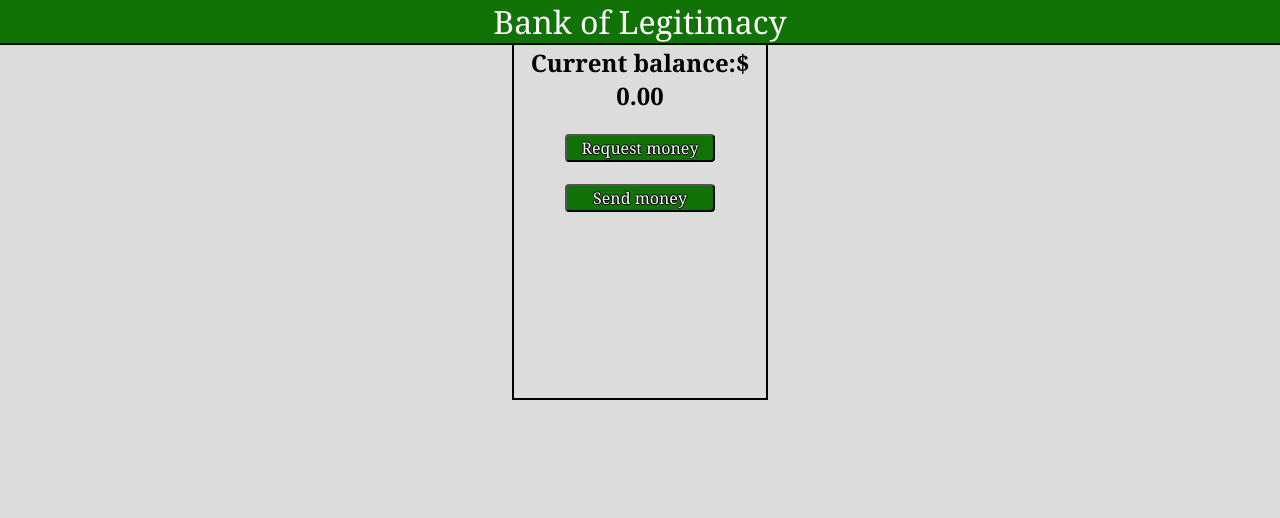
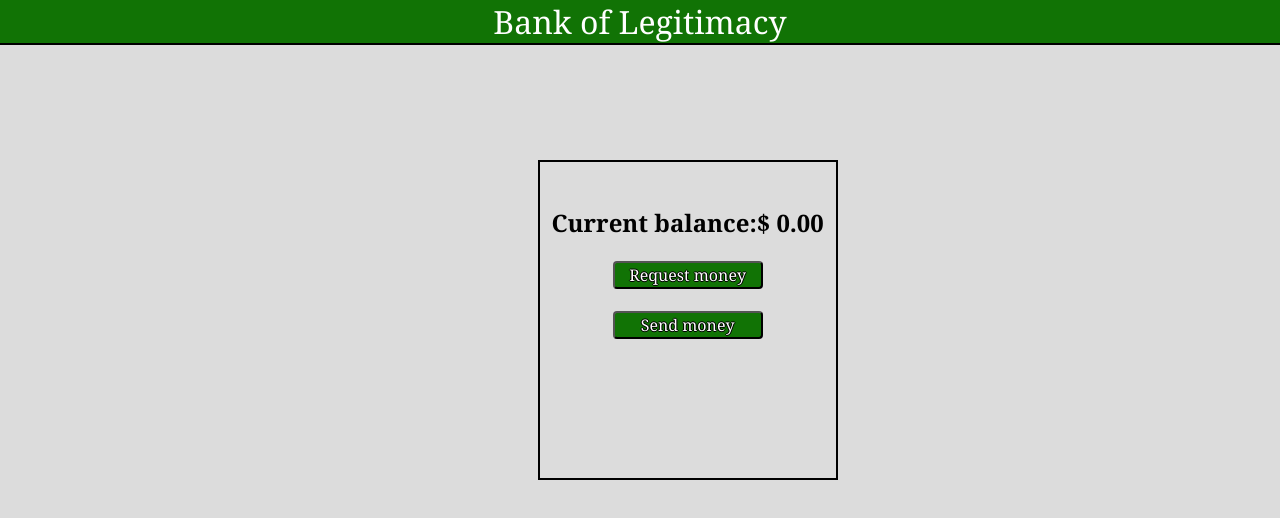
Before and after one commit to Zelatra/faux-banking, a website built with Parcel: page src/index.html in a window 1280 px wide. Built offline with nearby package versions, Linux system fonts and the light colour scheme.

Commit message:
body content centered and unstuck from banner

```diff
--- a/src/style.css
+++ b/src/style.css
@@ -11,7 +11,7 @@
   background: #117305;
   border-bottom: 2px solid black;
   width: 100%;
-  position: absolute;
+  position: fixed;
   text-align: center;
   margin: 0 auto;
   top: 0;
@@ -24,12 +24,15 @@ body {
   /* display: flex; */
   align-items: center;
   justify-content: center;
-  min-height: 50vh;
+  min-height: 40vh;
   margin: 0;
   border: 2px solid black;
+  min-width: 300px;
+  top: 20%;
   margin-right: 40%;
-  margin-left: 40%;
+  margin-left: 42%;
   vertical-align: middle;
+  position: absolute;
 }
 
 .balance {
```
Also changed, not shown: 4 other files.
